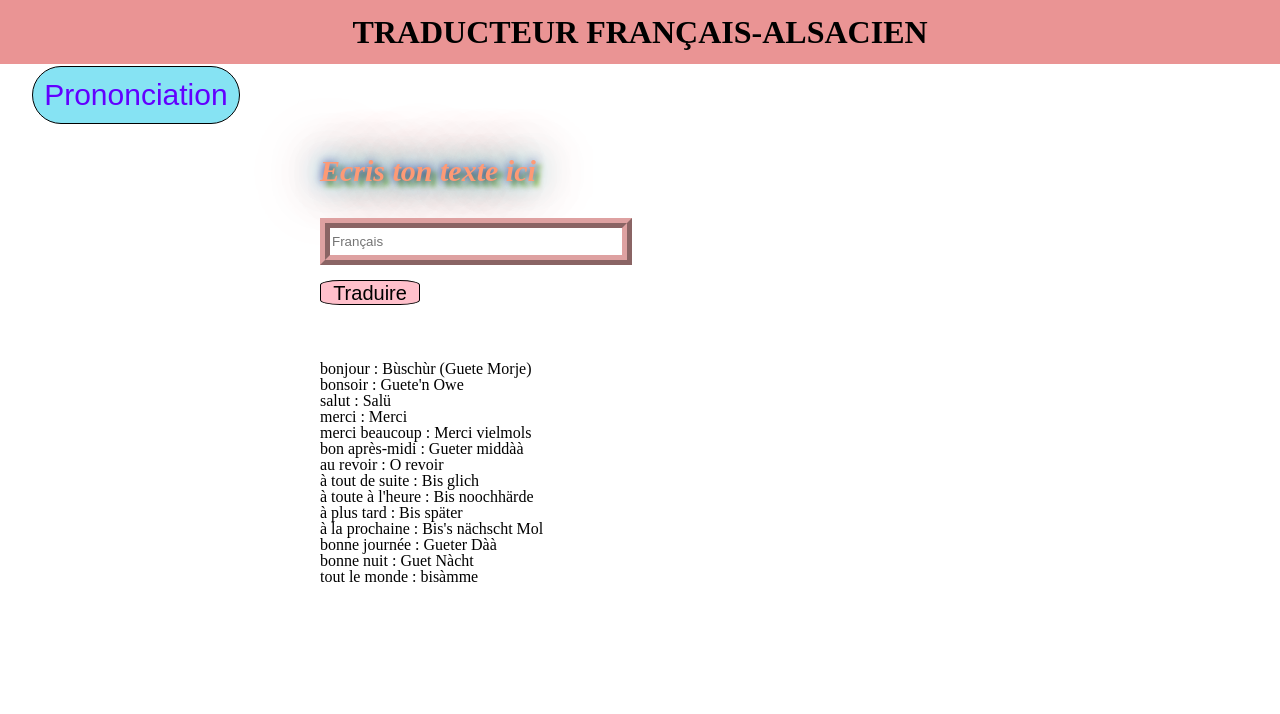
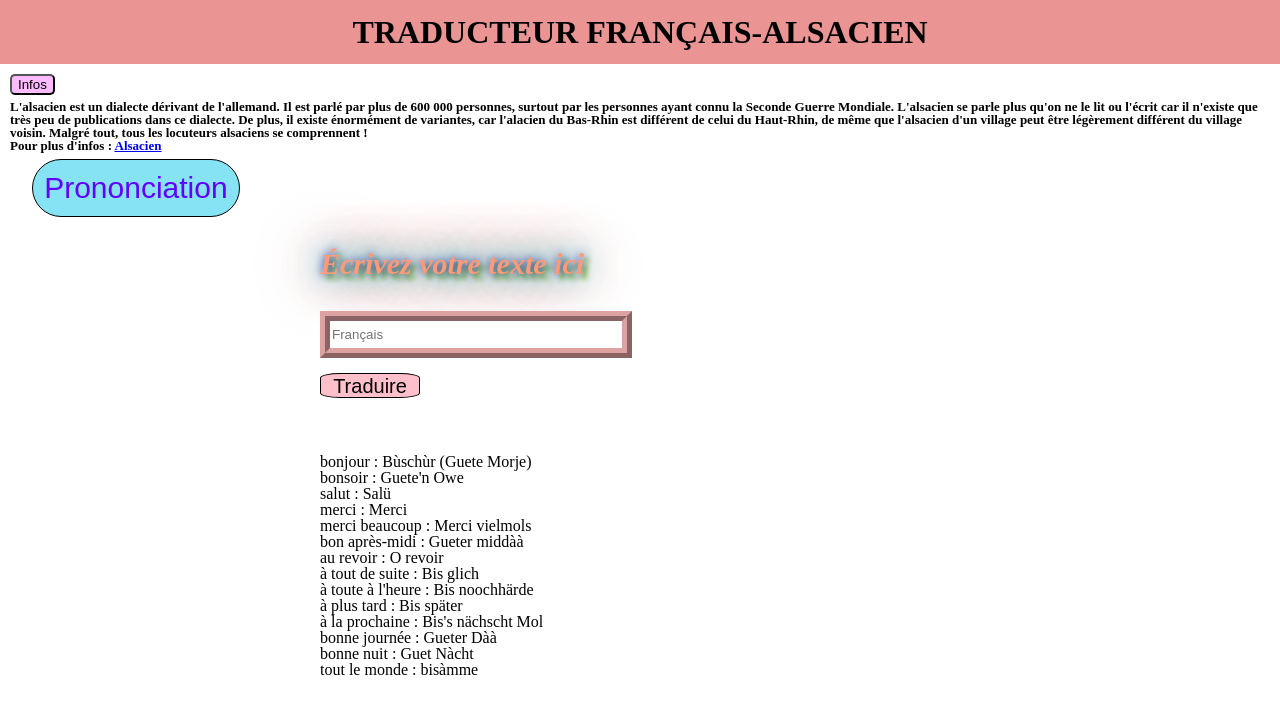
Before and after one commit to Chrstn67/Traducteur-Francais-Alsacien, a plain HTML site: page Traducteur.html in a window 1280 px wide. Drawn offline with Linux system fonts and the light colour scheme.

Commit message:
Update Traducteur.html

```diff
--- a/Traducteur.html
+++ b/Traducteur.html
@@ -12,6 +12,21 @@
   <body>
     <header>
       <h1>Traducteur Français-Alsacien</h1>
+      <button class="infos">Infos</button>
+      <p class="infos-Als">
+        L'alsacien est un dialecte dérivant de l'allemand. Il est parlé par plus
+        de 600 000 personnes, surtout par les personnes ayant connu la Seconde
+        Guerre Mondiale. L'alsacien se parle plus qu'on ne le lit ou l'écrit car
+        il n'existe que très peu de publications dans ce dialecte. De plus, il
+        existe énormément de variantes, car l'alacien du Bas-Rhin est différent
+        de celui du Haut-Rhin, de même que l'alsacien d'un village peut être
+        légèrement différent du village voisin. Malgré tout, tous les locuteurs
+        alsaciens se comprennent ! <br />
+        Pour plus d'infos :
+        <a href="https://fr.wikipedia.org/wiki/Alsacien" target="_blank"
+          >Alsacien</a
+        >
+      </p>
     </header>
     <button type="button" id="prononciation">Prononciation</button>
     <div>
@@ -51,7 +66,7 @@
       </aside>
 
       <section>
-        <h2>Ecris ton texte ici</h2>
+        <h2>Écrivez votre texte ici</h2>
         <form id="translatorFrAls">
           <input
             type="text"
```
